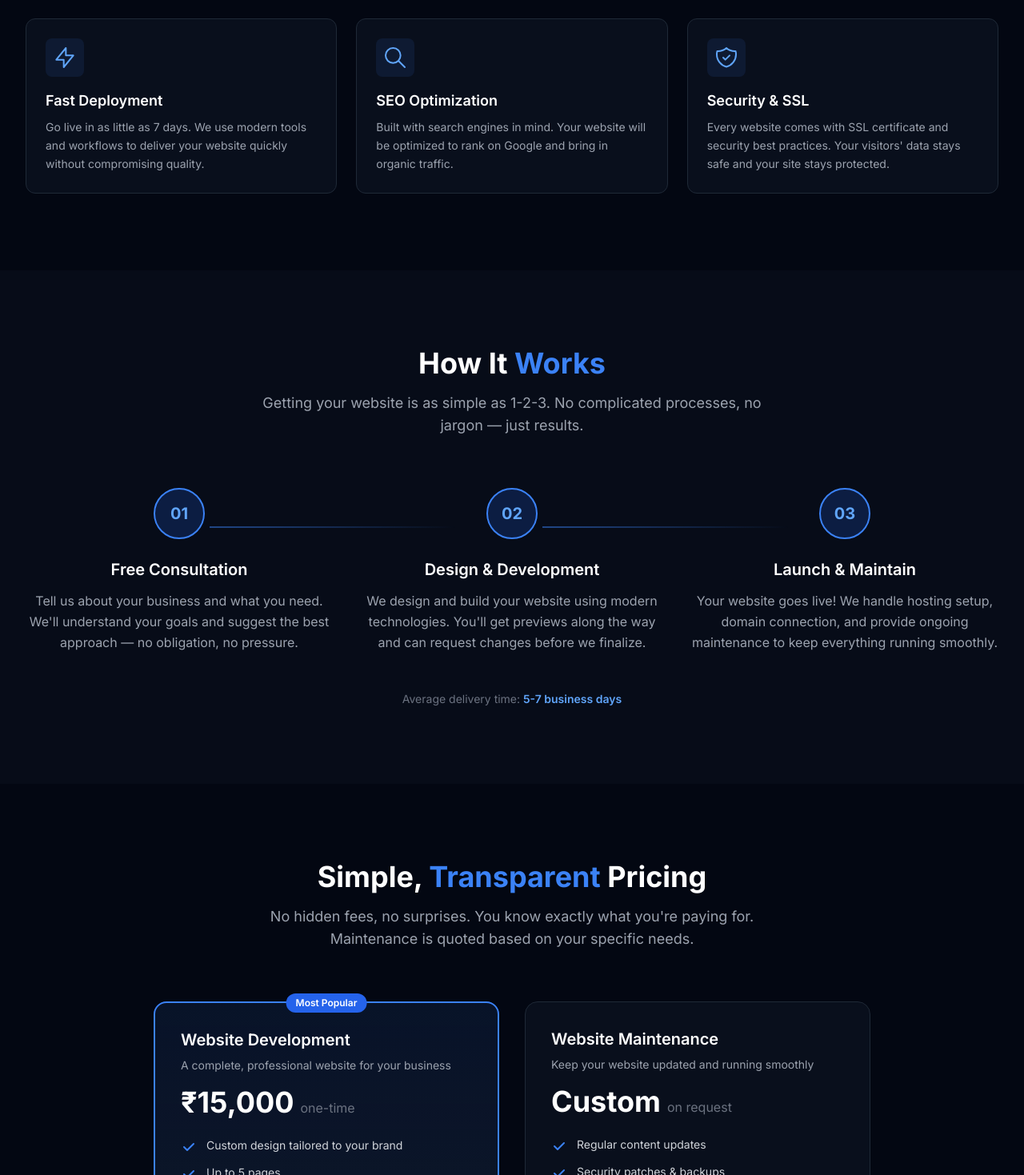
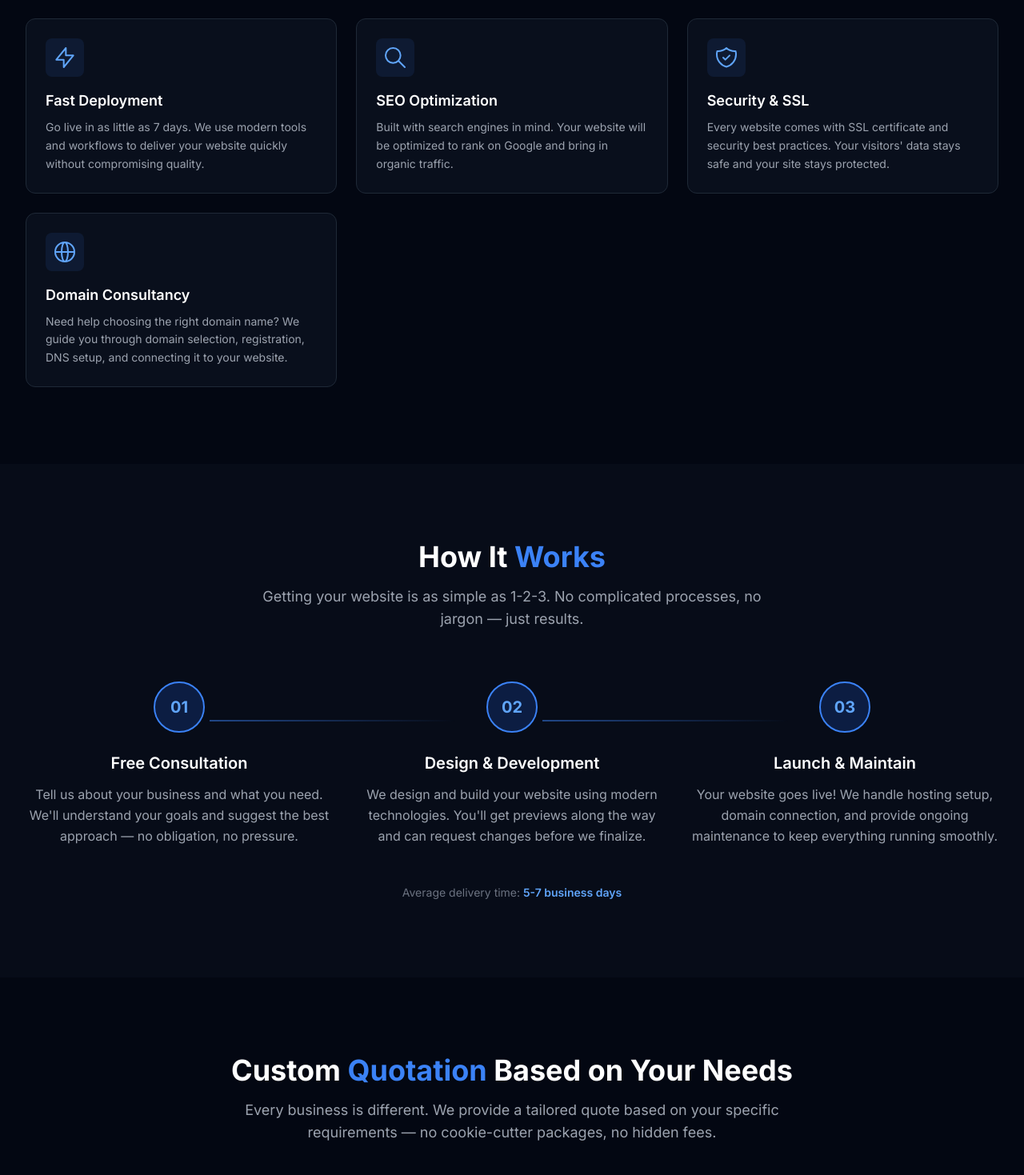
Before and after one commit to Tiwaman/aidevelopment-landing, a Next.js app: page / in a window 1280 px wide. Shown: the part 1331-2800 px from the top of the page at 80% size. Built offline with nearby package versions, Linux system fonts and the light colour scheme.

Commit message:
Replace fixed pricing with custom quotation, add domain consultancy service

```diff
--- a/src/components/Hero.tsx
+++ b/src/components/Hero.tsx
@@ -26,16 +26,17 @@ export default function Hero() {
           <h1 className="text-4xl sm:text-5xl lg:text-6xl font-bold leading-tight mb-6">
             Professional Websites for
             <br />
-            Small Businesses at{" "}
+            Small Businesses{" "}
             <span className="text-transparent bg-clip-text bg-gradient-to-r from-blue-400 to-blue-600">
-              ₹15,000
+              Tailored to You
             </span>
           </h1>
 
           <p className="text-lg sm:text-xl text-gray-400 max-w-2xl mb-8">
             Get a fast, modern, and mobile-friendly website that brings your
-            business online — without burning a hole in your pocket. Plus
-            ongoing maintenance so you never worry about updates.
+            business online — custom-built for your needs with a quote that
+            fits your budget. Plus ongoing maintenance so you never worry
+            about updates.
           </p>
 
           <div className="flex flex-col sm:flex-row gap-4">
--- a/src/components/Pricing.tsx
+++ b/src/components/Pricing.tsx
@@ -1,42 +1,12 @@
-const plans = [
-  {
-    name: "Website Development",
-    price: "₹15,000",
-    period: "one-time",
-    description: "A complete, professional website for your business",
-    features: [
+const inclusions = [
   "Custom design tailored to your brand",
-      "Up to 5 pages",
   "Mobile responsive layout",
-      "Contact form integration",
   "SEO optimized structure",
   "Fast loading speed",
   "SSL certificate setup",
-      "Domain & hosting guidance",
-      "2 rounds of revisions",
+  "Contact form integration",
+  "Domain consultancy & setup guidance",
   "Delivered in 7 days",
-    ],
-    cta: "Get Started",
-    highlighted: true,
-  },
-  {
-    name: "Website Maintenance",
-    price: "Custom",
-    period: "on request",
-    description: "Keep your website updated and running smoothly",
-    features: [
-      "Regular content updates",
-      "Security patches & backups",
-      "Performance monitoring",
-      "Bug fixes & troubleshooting",
-      "New feature additions",
-      "Monthly health reports",
-      "Priority support",
-      "Uptime monitoring",
-    ],
-    cta: "Get a Quote",
-    highlighted: false,
-  },
 ];
 
 export default function Pricing() {
@@ -45,41 +15,35 @@ export default function Pricing() {
       <div className="container-max">
         <div className="text-center mb-16">
           <h2 className="text-3xl sm:text-4xl font-bold mb-4">
-            Simple, <span className="text-blue-500">Transparent</span> Pricing
+            Custom <span className="text-blue-500">Quotation</span> Based on
+            Your Needs
           </h2>
           <p className="text-gray-400 max-w-2xl mx-auto text-lg">
-            No hidden fees, no surprises. You know exactly what you&apos;re
-            paying for. Maintenance is quoted based on your specific needs.
+            Every business is different. We provide a tailored quote based on
+            your specific requirements — no cookie-cutter packages, no hidden
+            fees.
           </p>
         </div>
 
-        <div className="grid md:grid-cols-2 gap-8 max-w-4xl mx-auto">
-          {plans.map((plan, index) => (
-            <div
-              key={index}
-              className={`relative rounded-2xl p-8 ${
-                plan.highlighted
-                  ? "border-2 border-blue-500 bg-gradient-to-b from-blue-500/10 to-gray-900"
-                  : "border border-gray-800 bg-gray-900/50"
-              }`}
-            >
-              {plan.highlighted && (
+        <div className="max-w-3xl mx-auto">
+          <div className="relative rounded-2xl p-8 border-2 border-blue-500 bg-gradient-to-b from-blue-500/10 to-gray-900">
             <div className="absolute -top-3 left-1/2 -translate-x-1/2 bg-blue-600 text-white text-xs font-semibold px-3 py-1 rounded-full">
-                  Most Popular
-                </div>
-              )}
-
-              <h3 className="text-xl font-semibold mb-2">{plan.name}</h3>
-              <p className="text-gray-400 text-sm mb-4">{plan.description}</p>
-
-              <div className="mb-6">
-                <span className="text-4xl font-bold">{plan.price}</span>
-                <span className="text-gray-500 ml-2">{plan.period}</span>
+              Tailored For You
             </div>
 
-              <ul className="space-y-3 mb-8">
-                {plan.features.map((feature, i) => (
-                  <li key={i} className="flex items-start gap-3 text-sm">
+            <div className="text-center mb-8">
+              <h3 className="text-2xl font-semibold mb-2">
+                Tell us what you need
+              </h3>
+              <p className="text-gray-400">
+                Share your requirements and we&apos;ll get back with a detailed
+                quotation within 24 hours.
+              </p>
+            </div>
+
+            <div className="grid sm:grid-cols-2 gap-4 mb-8">
+              {inclusions.map((item, i) => (
+                <div key={i} className="flex items-start gap-3 text-sm">
                   <svg
                     className="w-5 h-5 text-blue-500 shrink-0 mt-0.5"
                     fill="currentColor"
@@ -91,23 +55,23 @@ export default function Pricing() {
                       clipRule="evenodd"
                     />
                   </svg>
-                    <span className="text-gray-300">{feature}</span>
-                  </li>
+                  <span className="text-gray-300">{item}</span>
+                </div>
               ))}
-              </ul>
+            </div>
 
+            <div className="text-center">
               <a
                 href="#contact"
-                className={`block text-center w-full py-3 rounded-lg font-semibold transition-all ${
-                  plan.highlighted
-                    ? "bg-blue-600 hover:bg-blue-700 text-white hover:shadow-lg hover:shadow-blue-600/25"
-                    : "border border-blue-500 text-blue-400 hover:bg-blue-500/10"
-                }`}
+                className="inline-block bg-blue-600 hover:bg-blue-700 text-white font-semibold px-8 py-3 rounded-lg transition-all hover:shadow-lg hover:shadow-blue-600/25"
               >
-                {plan.cta}
+                Get Your Free Quote
               </a>
+              <p className="text-gray-500 text-sm mt-3">
+                No obligation • Response within 24 hours
+              </p>
             </div>
-          ))}
+          </div>
         </div>
       </div>
     </section>
--- a/src/components/Services.tsx
+++ b/src/components/Services.tsx
@@ -59,6 +59,16 @@ const services = [
     description:
       "Every website comes with SSL certificate and security best practices. Your visitors' data stays safe and your site stays protected.",
   },
+  {
+    icon: (
+      <svg className="w-8 h-8" fill="none" viewBox="0 0 24 24" stroke="currentColor">
+        <path strokeLinecap="round" strokeLinejoin="round" strokeWidth={1.5} d="M21 12a9 9 0 01-9 9m9-9a9 9 0 00-9-9m9 9H3m9 9a9 9 0 01-9-9m9 9c1.657 0 3-4.03 3-9s-1.343-9-3-9m0 18c-1.657 0-3-4.03-3-9s1.343-9 3-9m-9 9a9 9 0 019-9" />
+      </svg>
+    ),
+    title: "Domain Consultancy",
+    description:
+      "Need help choosing the right domain name? We guide you through domain selection, registration, DNS setup, and connecting it to your website.",
+  },
 ];
 
 export default function Services() {
```
Lines whose indentation alone changed are shown as unchanged.
